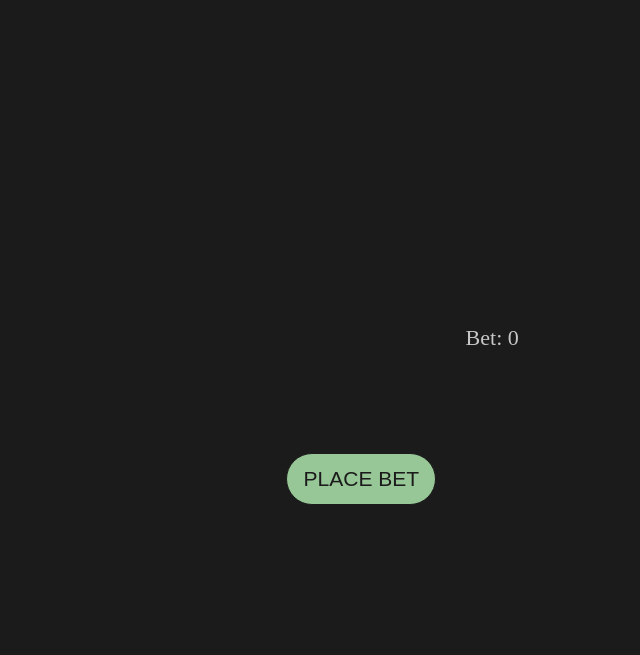
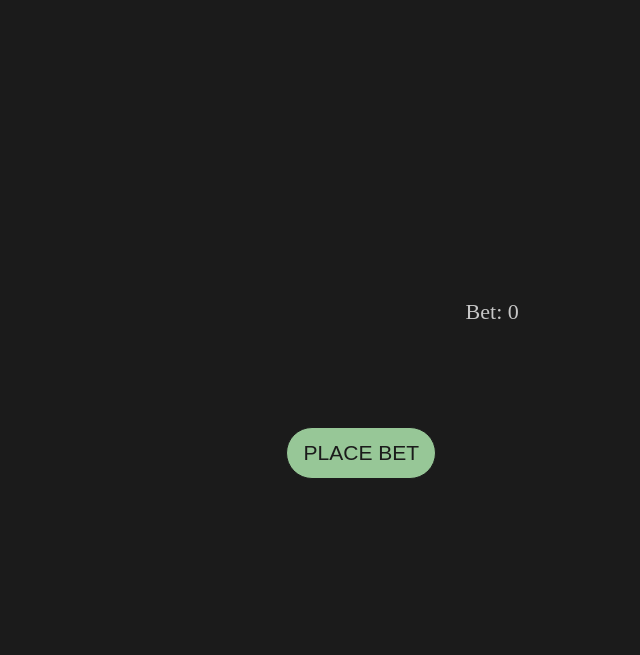
Before and after one commit to Hentarisp/mcrashapp, a plain HTML site: page index.html in a window 1280 px wide. Shown: the part 579-1234 px from the top of the page, without its empty margins (80-720 px from the left). Drawn offline with Linux system fonts and the light colour scheme.

Commit message:
done
done

```diff
--- a/index.html
+++ b/index.html
@@ -115,7 +115,7 @@
         color: #C7C7C7;
         position: absolute;
         margin-left: 42%;
-        margin-top: 70%;
+        margin-top: 68%;
     }
     #bet {
         background-color: #97C797;
@@ -127,7 +127,7 @@
         border-radius: 100px;
         border:#1B1B1B solid 1px;
         margin-left: 28%;
-        margin-top: 80%;
+        margin-top: 78%;
     }
     #s50 {
         margin-left: 5%;
```
